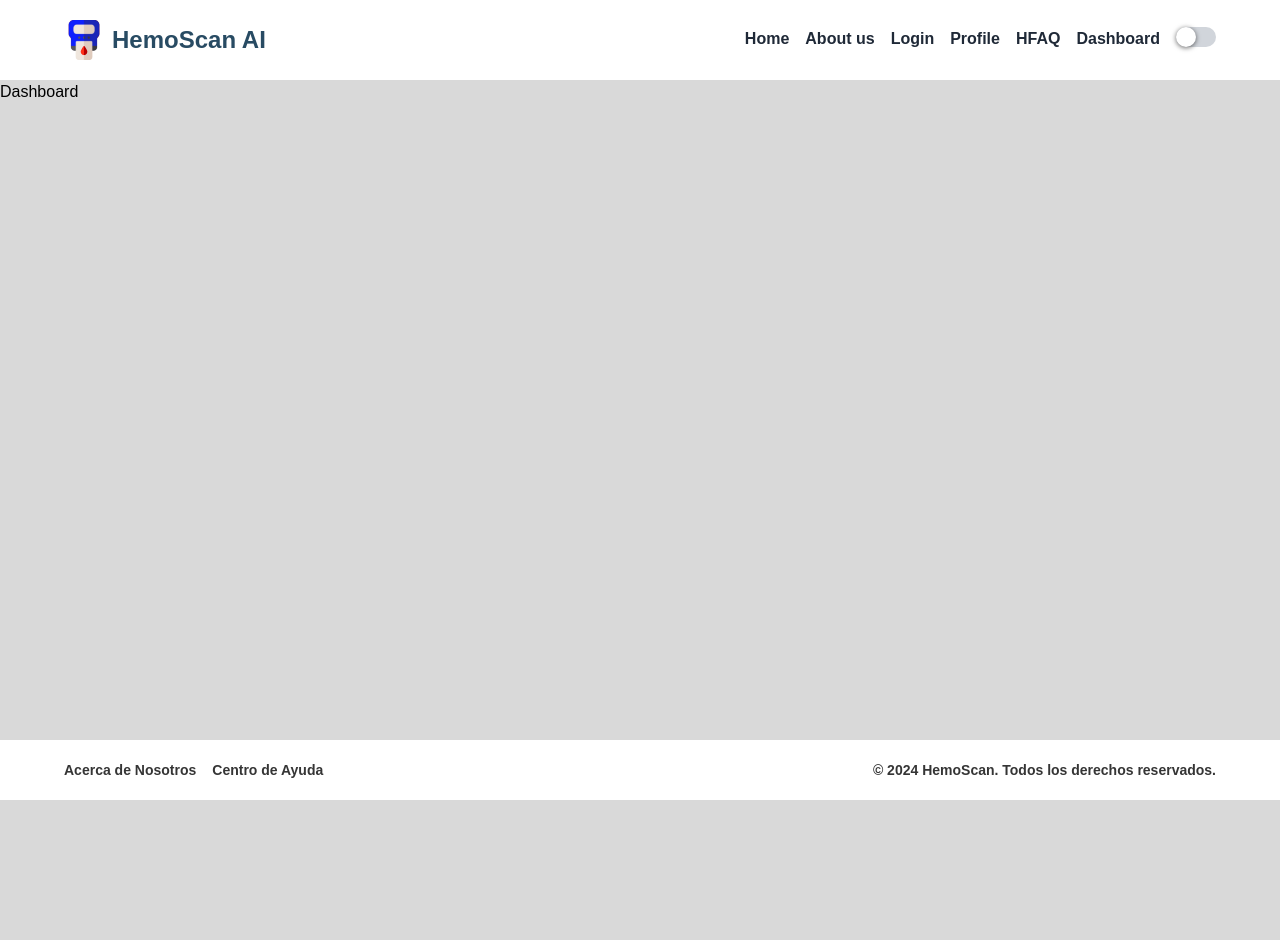
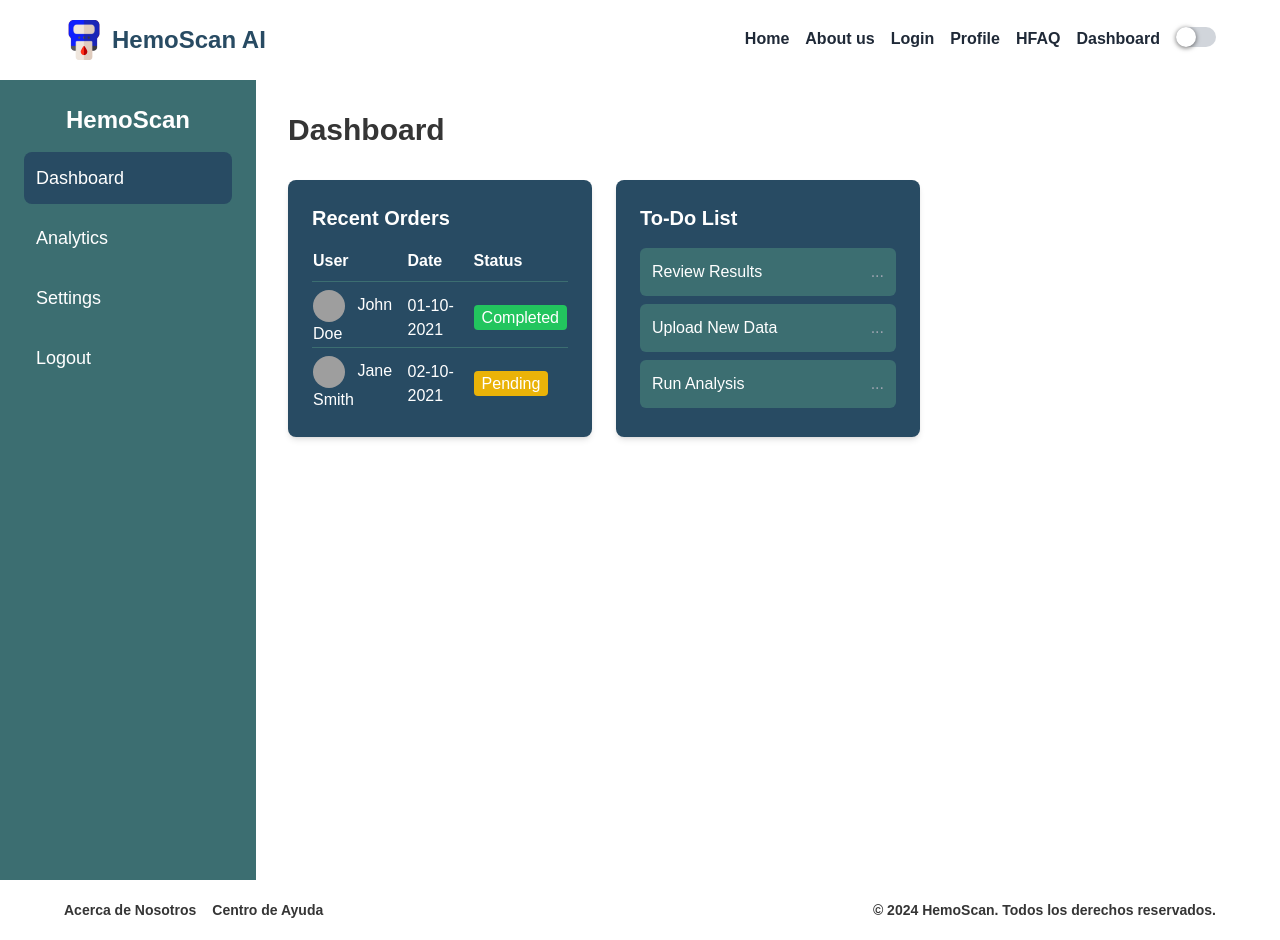
Before and after one commit to JiovannyVega/HemoScan, a React (Vite) app: page /dashboard in a window 1280 px wide. Before the commit the page ends 800 px from the top, so only its background shows below. Built offline with nearby package versions, Linux system fonts and the light colour scheme; grey boxes are pictures that could not be loaded.

Commit message:
Refactorizar componente Dashboard para agregar barra lateral y contenido principal

```diff
--- a/src/pages/Dashboard.jsx
+++ b/src/pages/Dashboard.jsx
@@ -1,8 +1,85 @@
+import { Link } from "react-router-dom";
+
 const Dashboard = () => {
+
   return (
-    <>
-      <p>Dashboard</p>
-    </>
+    <div className="flex flex-row h-screen bg-background text-text">
+      {/* Sidebar */}
+      <div className="flex flex-col w-64 p-6 space-y-4 text-white bg-secondary">
+        <h2 className="text-2xl font-bold text-center">HemoScan</h2>
+        <ul className="mt-6 space-y-2">
+          <li className="p-3 rounded-lg bg-primary">
+            <Link to="/" className="block text-lg">Dashboard</Link>
+          </li>
+          <li className="p-3 rounded-lg hover:bg-hover">
+            <Link to="/analytics" className="block text-lg">Analytics</Link>
+          </li>
+          <li className="p-3 rounded-lg hover:bg-hover">
+            <Link to="/settings" className="block text-lg">Settings</Link>
+          </li>
+          <li className="p-3 rounded-lg hover:bg-hover">
+            <Link to="/logout" className="block text-lg">Logout</Link>
+          </li>
+        </ul>
+      </div>
+
+      {/* Main Content */}
+      <div className="flex-1 p-8 overflow-y-auto bg-background-light">
+        <h1 className="mb-8 text-3xl font-bold">Dashboard</h1>
+
+        {/* Card Container */}
+        <div className="grid grid-cols-1 gap-6 sm:grid-cols-2 lg:grid-cols-3">
+          {/* Recent Orders Card */}
+          <div className="p-6 text-white rounded-lg shadow-md bg-primary">
+            <h2 className="mb-4 text-xl font-semibold">Recent Orders</h2>
+            <table className="w-full">
+              <thead>
+                <tr className="text-left">
+                  <th className="pb-2">User</th>
+                  <th className="pb-2">Date</th>
+                  <th className="pb-2">Status</th>
+                </tr>
+              </thead>
+              <tbody>
+                <tr className="border-t border-secondary">
+                  <td className="pt-2">
+                    <img src="./assets/user1.png" alt="user" className="inline-block w-8 h-8 mr-2 rounded-full" /> John Doe
+                  </td>
+                  <td className="pt-2">01-10-2021</td>
+                  <td className="pt-2"><span className="px-2 py-1 bg-green-500 rounded">Completed</span></td>
+                </tr>
+                <tr className="border-t border-secondary">
+                  <td className="pt-2">
+                    <img src="./assets/user2.png" alt="user" className="inline-block w-8 h-8 mr-2 rounded-full" /> Jane Smith
+                  </td>
+                  <td className="pt-2">02-10-2021</td>
+                  <td className="pt-2"><span className="px-2 py-1 bg-yellow-500 rounded">Pending</span></td>
+                </tr>
+              </tbody>
+            </table>
+          </div>
+
+          {/* To-Do List Card */}
+          <div className="p-6 text-white rounded-lg shadow-md bg-primary">
+            <h2 className="mb-4 text-xl font-semibold">To-Do List</h2>
+            <ul className="space-y-2">
+              <li className="flex justify-between p-3 rounded-md bg-secondary">
+                <span>Review Results</span>
+                <span className="text-gray-400">...</span>
+              </li>
+              <li className="flex justify-between p-3 rounded-md bg-secondary">
+                <span>Upload New Data</span>
+                <span className="text-gray-400">...</span>
+              </li>
+              <li className="flex justify-between p-3 rounded-md bg-secondary">
+                <span>Run Analysis</span>
+                <span className="text-gray-400">...</span>
+              </li>
+            </ul>
+          </div>
+        </div>
+      </div>
+    </div>
   );
 };
 
```
